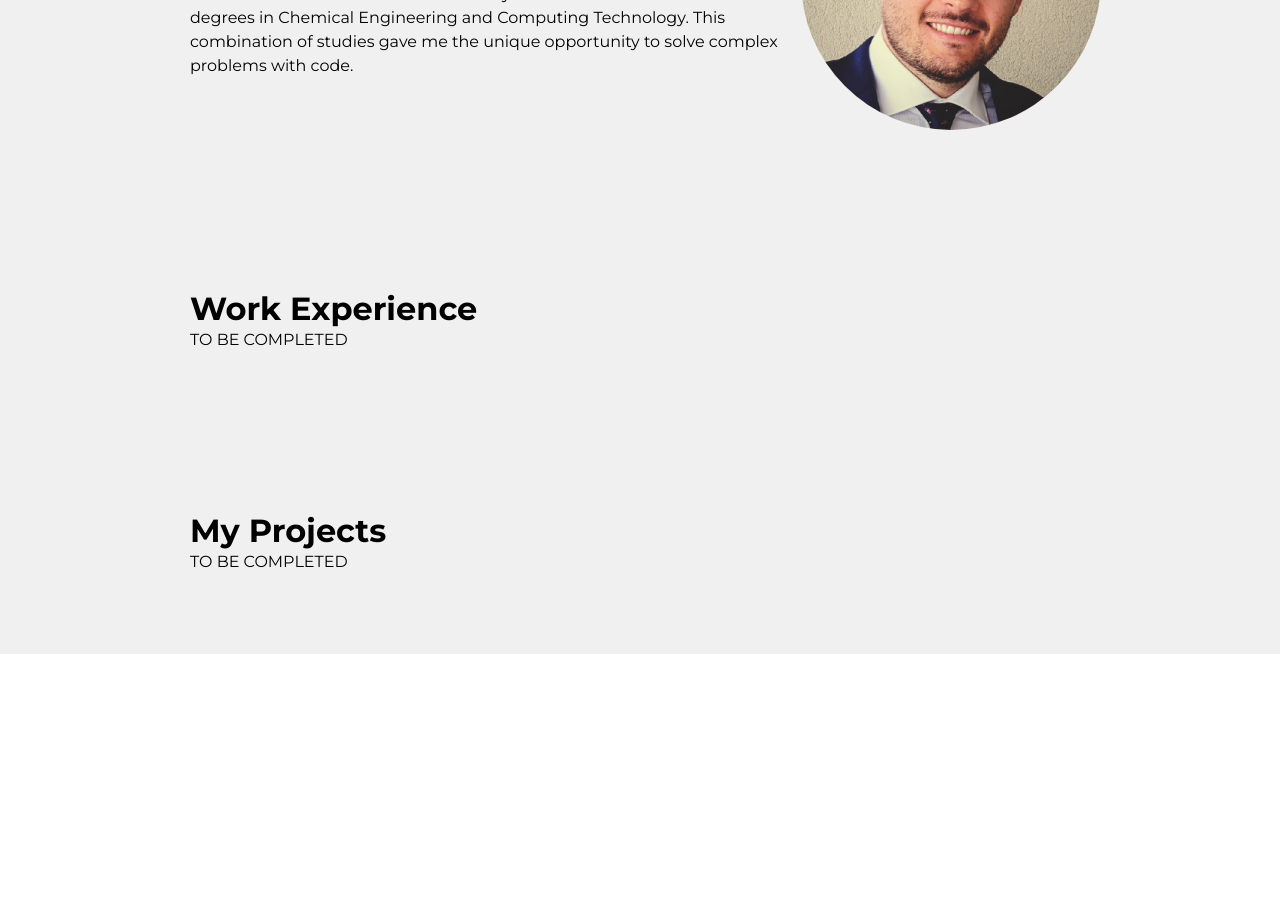
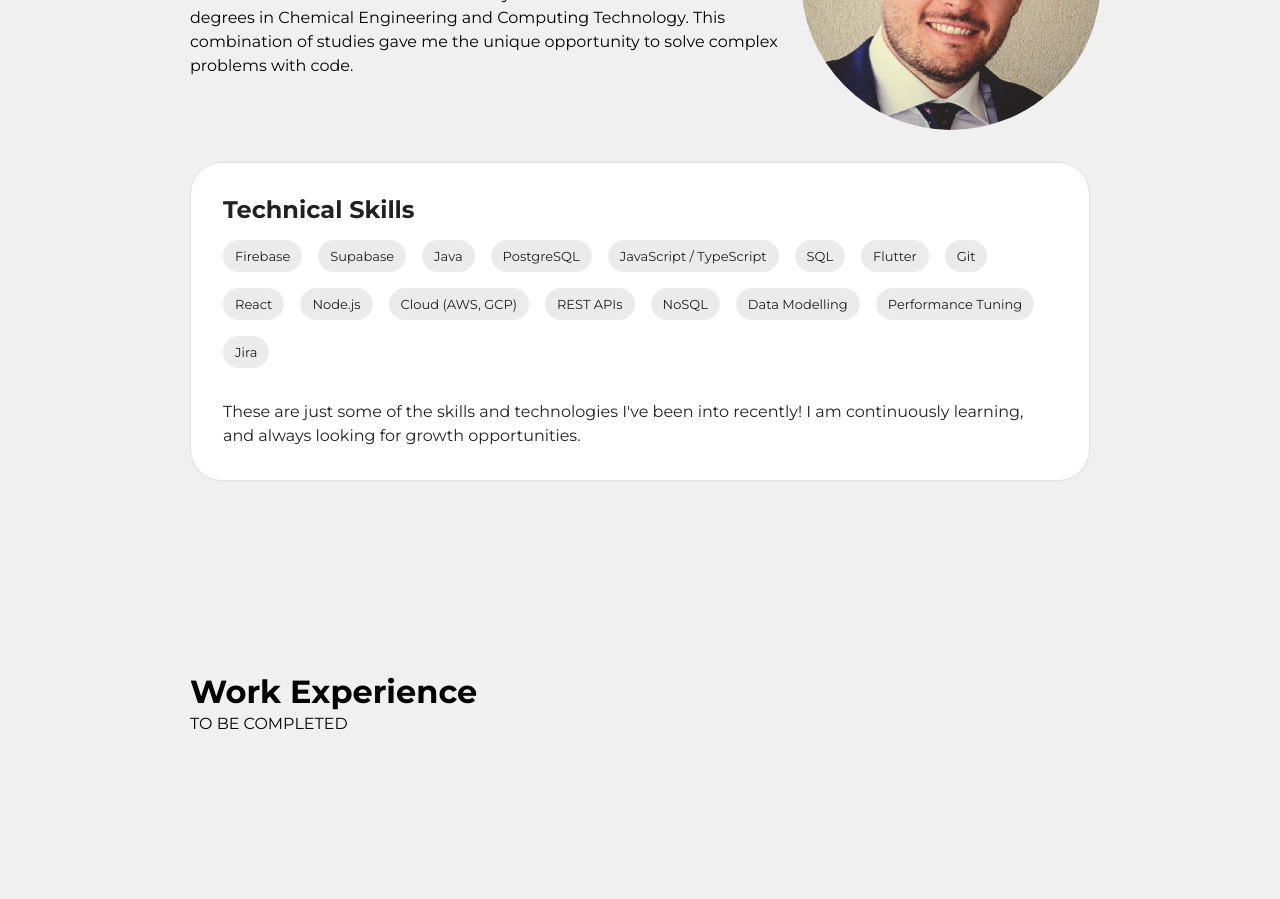
Before and after one commit to Robert-Tyssen/RobertTyssen-Dev-Site, a Next.js app: page / in a window 1280 px wide. Shown: the part 1100-1999 px from the top of the page. Before the commit the page ends 1754 px from the top, so only its background shows below. Built offline with nearby package versions, Linux system fonts and the light colour scheme.

Commit message:
Added a skills section

```diff
--- a/src/components/sections/About.tsx
+++ b/src/components/sections/About.tsx
@@ -1,5 +1,6 @@
 import { Box, Grid, Link, Paper, Typography } from '@mui/material';
 import Image from 'next/image';
+import Skills from './Skills';
 
 const About = () => {
 
@@ -46,6 +47,9 @@ const About = () => {
         </Grid>
 
       </Grid>
+      <Box sx={{py: 4}}>
+        <Skills />
+      </Box>
     </Box>
   );
 }
--- /dev/null
+++ b/src/components/sections/Skills.tsx
@@ -0,0 +1,47 @@
+import { Box, Chip, Paper, Stack, Typography } from '@mui/material';
+
+interface Skill {
+  title: string,
+}
+
+const skillList: Skill[] = [
+  { title: 'Firebase' },
+  { title: 'Supabase' },
+  { title: 'Java' },
+  { title: 'PostgreSQL' },
+  { title: 'JavaScript / TypeScript' },
+  { title: 'SQL' },
+  { title: 'Flutter' },
+  { title: 'Git' },
+  { title: 'React' },
+  { title: 'Node.js' },
+  { title: 'Cloud (AWS, GCP)' },
+  { title: 'REST APIs' },
+  { title: 'NoSQL' },
+  { title: 'Data Modelling' },
+  { title: 'Performance Tuning' },
+  { title: 'Jira' },
+]
+
+const Skills = () => {
+  return (
+    <Paper variant='outlined' sx={{ p: 4, borderRadius: 8 }}>
+      <Box>
+        <Typography variant='h4' paragraph>Technical Skills</Typography>
+        <Stack spacing={2} direction='row' flexWrap='wrap' useFlexGap >
+          {skillList.map((e) => (
+            <Chip
+              label={e.title}
+            />
+          ))}
+        </Stack>
+        <Typography sx={{ pt: 4 }}>
+          These are just some of the skills and technologies I've been into recently!
+          I am continuously learning, and always looking for growth opportunities.
+        </Typography>
+      </Box>
+    </Paper>
+  );
+}
+
+export default Skills;
```
